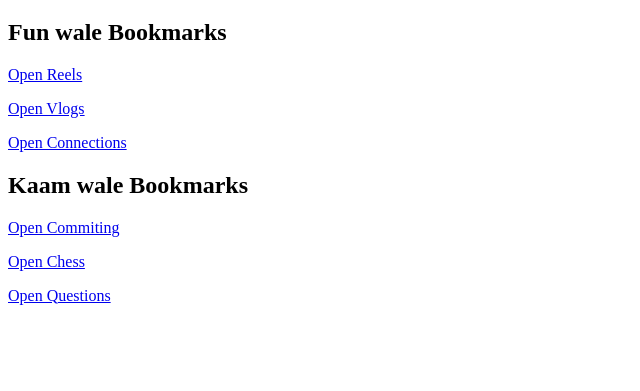
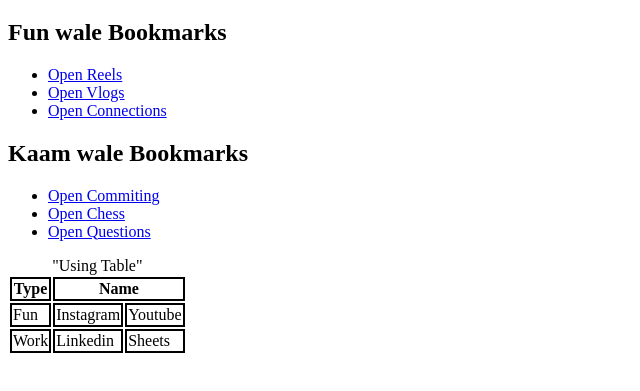
Before and after one commit to rushilchittora/Web-Development, a plain HTML site: page Bookmarks/index.html in a window 1280 px wide. Shown: the part 61-452 px from the top of the page, without its empty margins (0-640 px from the left). Drawn offline with Linux system fonts and the light colour scheme.

Commit message:
List and Table

```diff
--- a/Bookmarks/index.html
+++ b/Bookmarks/index.html
@@ -4,17 +4,41 @@
     <meta charset="UTF-8">
     <meta name="viewport" content="width=device-width, initial-scale=1.0">
     <title>My Bookmarks</title>
+    <link rel="stylesheet" href="style.css">
 </head>
 <body>
     <h1>My Bookmarks</h1>
     <h2>Fun wale Bookmarks</h2>
-    <p><a target="_blank" href="https://www.instagram.com">Open Reels</a></p>
-    <p><a target="_blank" href="https://www.youtube.com">Open Vlogs</a></p>
-    <p><a target="_blank" href="https://www.linedin.co.in">Open Connections</a></p>
+    <ul type="disc">
+        <li><a target="_blank" href="https://www.instagram.com">Open Reels</a></li>
+        <li><a target="_blank" href="https://www.youtube.com">Open Vlogs</a></li>
+        <li><a target="_blank" href="https://www.linedin.co.in">Open Connections</a></li>
+    </ul>
     <h2>Kaam wale Bookmarks</h2>
-    <p><a target="_blank" href="https://www.github.com">Open Commiting</a></p>
-    <p><a target="_blank" href="https://www.chess.com">Open Chess</a></p>
-    <p><a target="_blank" href="https://www.leetcode.com">Open Questions</a></p>
+    <ul type="sqaure">
+        <li><a target="_blank" href="https://www.github.com">Open Commiting</a></li>
+        <li><a target="_blank" href="https://www.chess.com">Open Chess</a></li>
+        <li><a target="_blank" href="https://www.leetcode.com">Open Questions</a></li>
+    </ul>
+<table>
+    <caption>"Using Table"</caption>
+<tr>
+    <th>Type</th>
+    <th colspan="2">Name</th>
+</tr>
+
+<tr>
+    <td>Fun</td>
+    <td>Instagram</td>
+    <td>Youtube</td>
+</tr>
+
+<tr>
+    <td>Work</td>
+    <td>Linkedin</td>
+    <td>Sheets</td>
+</tr>
+</table>
 
 </body>
 </html>
--- a/Bookmarks/style.css
+++ b/Bookmarks/style.css
@@ -0,0 +1,6 @@
+td{
+    border: 2px solid black;
+}
+th{
+    border:2px solid black
+}
```
